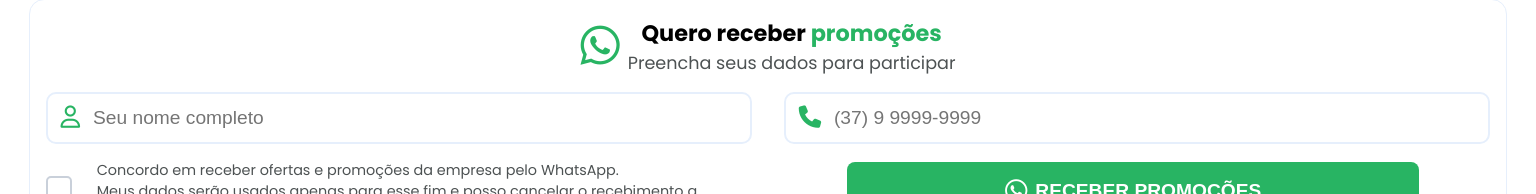
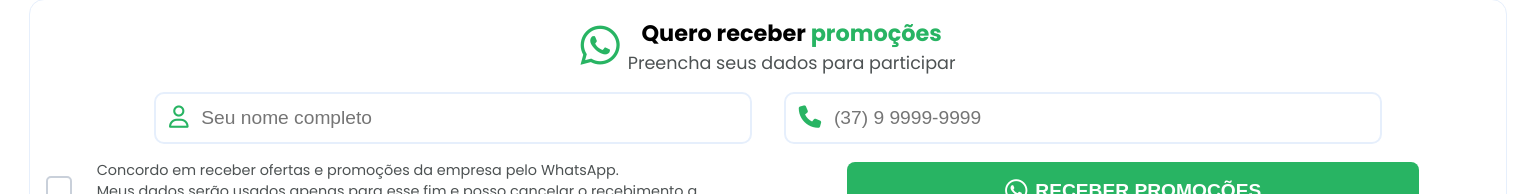
Before and after one commit to RaulDoug/LP_Profissional_Farma, a React (Vite) app: page /contato in a window 1536 px wide. Shown: the part 797-991 px from the top of the page. Built offline with nearby package versions, Linux system fonts and the light colour scheme.

Commit message:
Correção formulário de captação de leads

```diff
--- a/src/components/Cta/Cta.css
+++ b/src/components/Cta/Cta.css
@@ -162,4 +162,9 @@
   .cta {
     margin: 1.2rem 3.8rem;
   }
+
+   .cta-img img {
+      width: 80%;
+      height: 80%;
+    }
 }
--- a/src/components/FormWhatsApp/FormWhatsApp.css
+++ b/src/components/FormWhatsApp/FormWhatsApp.css
@@ -162,6 +162,7 @@
   border: none;
   font-size: 1.2rem;
   color: var(--cinza-dark);
+  width: 100%;
 }
 
 .form-item-container {
@@ -439,6 +440,8 @@
     display: flex;
     flex-direction: row;
     gap: 2rem;
+    width: 85%;
+    justify-self: center;
   }
 
   .form-checkbox {
```
